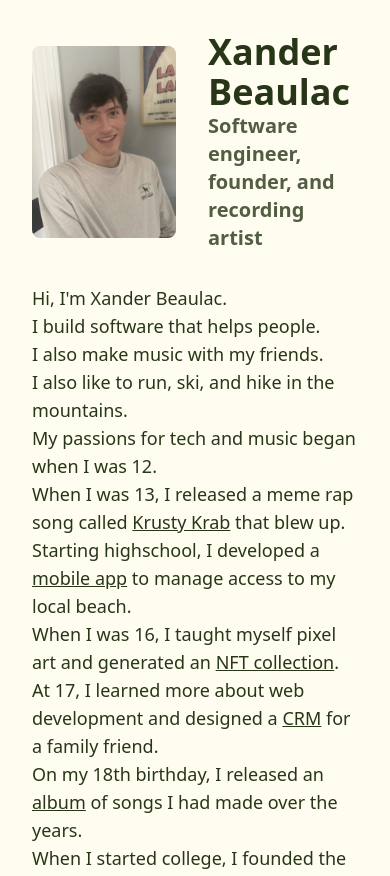
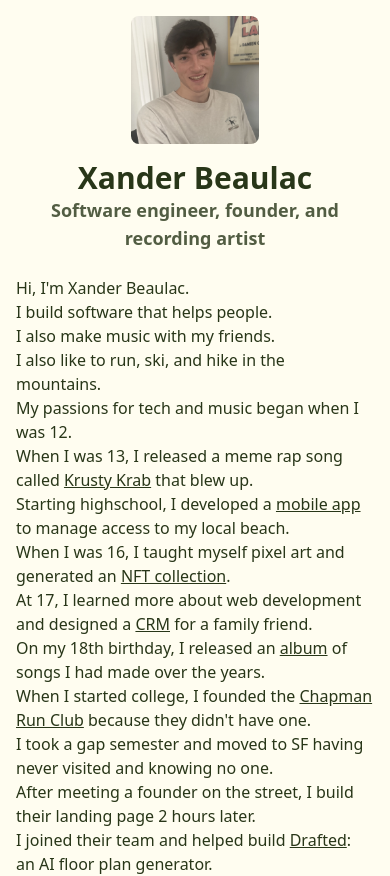
Before and after one commit to xbeaulac/xander-beaulac, a Next.js app: page / in a window 390 px wide. Shown: the top 876 px of the page. Built offline with nearby package versions, Linux system fonts and the light colour scheme.

Commit message:
responsive

```diff
--- a/app/page.tsx
+++ b/app/page.tsx
@@ -2,19 +2,19 @@ import Image from "next/image";
 
 export default function Home() {
   return (
-    <div className="min-h-screen cornsilk p-8 flex items-center justify-center">
-      <div className="max-w-3xl text-lg font-medium text-black-forest">
-        <div className="flex items-center gap-8 mb-8">
+    <div className="min-h-screen cornsilk p-4 sm:p-8 flex items-center justify-center">
+      <div className="max-w-3xl text-base sm:text-lg font-medium text-black-forest">
+        <div className="flex flex-col sm:flex-row items-center gap-4 sm:gap-8 mb-6 sm:mb-8">
           <Image
             src="/me.webp"
             alt="Xander Beaulac"
             width={3024}
             height={4032}
-            className="rounded-lg w-48 h-48 object-cover"
+            className="rounded-lg w-32 h-32 sm:w-48 sm:h-48 object-cover shrink-0"
           />
-          <div>
-            <div className="font-bold text-4xl">Xander Beaulac</div>
-            <div className="text-xl font-semibold opacity-80">
+          <div className="text-center sm:text-left">
+            <div className="font-bold text-3xl sm:text-4xl">Xander Beaulac</div>
+            <div className="text-lg sm:text-xl font-semibold opacity-80">
               Software engineer, founder, and recording artist
             </div>
           </div>
```
